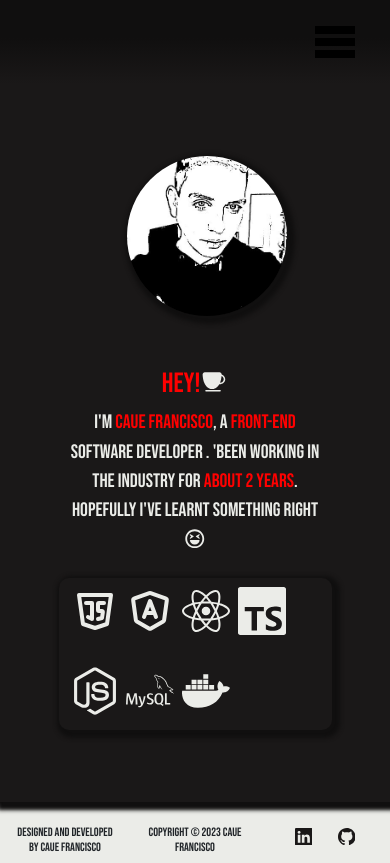
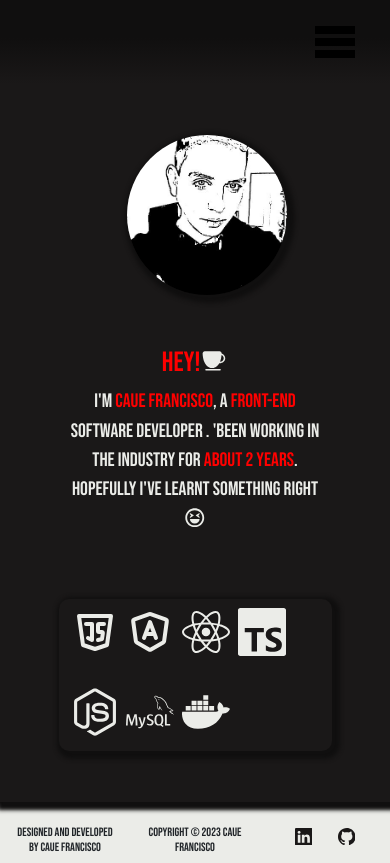
Before and after one commit to cauefrancisco/my-portfolio, a React (Create React App) app: page /about in a window 390 px wide. Built offline with nearby package versions, Linux system fonts and the light colour scheme; a web font is replaced by a local one.

Commit message:
mobile correction

```diff
--- a/src/pages/About/About.css
+++ b/src/pages/About/About.css
@@ -112,7 +112,12 @@
   }
 
   .intro{
+    max-height: 30dvh;
     font-size: 5vw;
+  }
+
+  .iconsContainer{
+    max-height: 22vh;
   }
 
   .iconsList{
```
